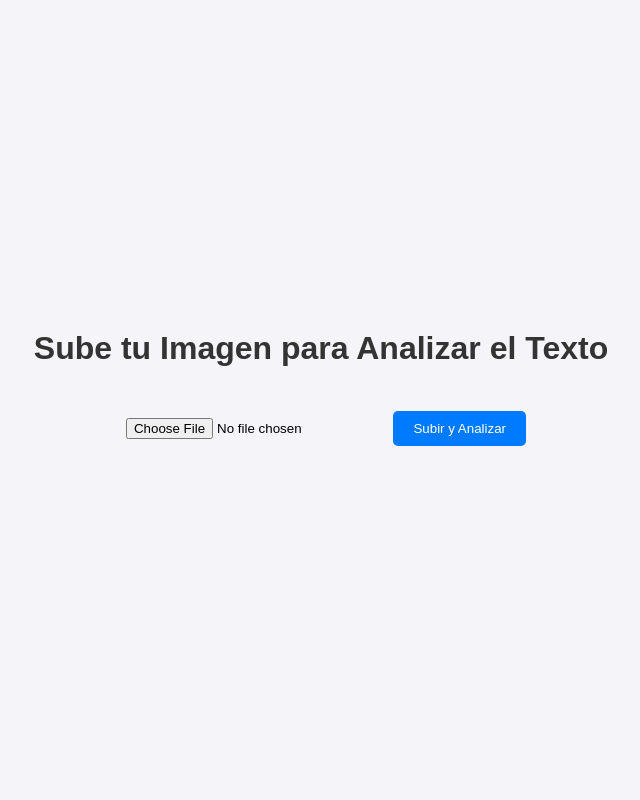
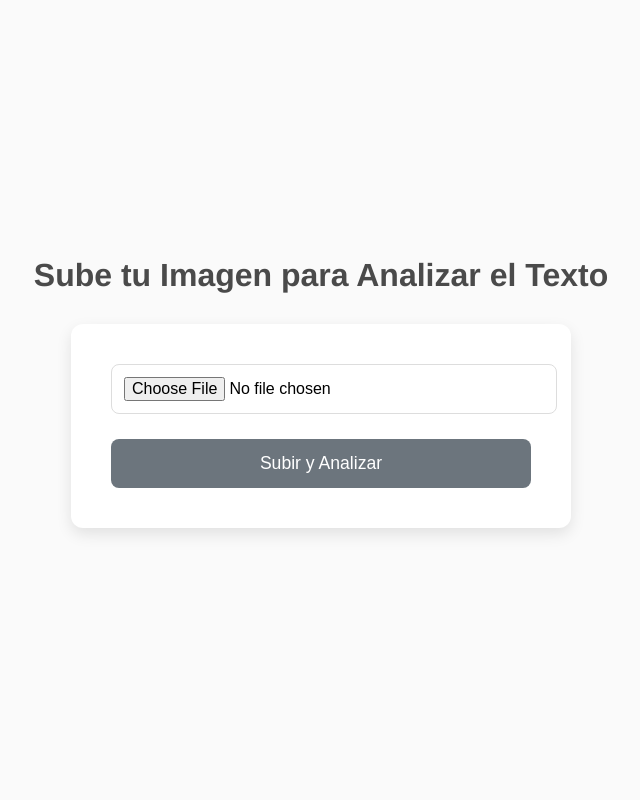
Before and after one commit to Steven62670/analizador-galeria-virtual, a Flask app: page / in a window 1280 px wide. Shown: the whole page, without its empty margins (319-959 px from the left). Run offline with Flask 2, Linux system fonts and the light colour scheme.

Commit message:
Cambios Index

```diff
--- a/app/templates/index.html
+++ b/app/templates/index.html
@@ -1,12 +1,12 @@
 <!DOCTYPE html>
-<html lang="en">
+<html lang="es">
 <head>
     <meta charset="UTF-8">
     <meta name="viewport" content="width=device-width, initial-scale=1.0">
     <title>Subir y Analizar Imagen</title>
     <style>
         body {
-            font-family: Arial, sans-serif;
+            font-family: 'Helvetica Neue', Helvetica, Arial, sans-serif;
             margin: 0;
             padding: 0;
             display: flex;
@@ -14,39 +14,75 @@
             align-items: center;
             justify-content: center;
             min-height: 100vh;
-            background-color: #f4f4f9;
+            background: #fafafa;
         }
         h1 {
-            color: #333;
+            color: #4a4a4a;
+            font-size: 2rem;
+            margin-bottom: 30px;
+            text-align: center;
         }
         form {
-            margin-top: 20px;
+            background-color: #fff;
+            padding: 40px;
+            border-radius: 12px;
+            box-shadow: 0 6px 15px rgba(0, 0, 0, 0.1);
+            text-align: center;
+            width: 100%;
+            max-width: 420px;
         }
         input[type="file"] {
-            padding: 10px;
-            margin-bottom: 10px;
+            padding: 12px;
+            margin-bottom: 25px;
+            width: 100%;
+            border: 1px solid #ddd;
+            border-radius: 8px;
+            font-size: 1rem;
+            transition: border-color 0.3s;
+        }
+        input[type="file"]:focus {
+            border-color: #8f8f8f;
         }
         button {
-            padding: 10px 20px;
-            background-color: #007BFF;
-            color: #fff;
+            padding: 14px 28px;
+            background-color: #6c757d;
+            color: white;
             border: none;
-            border-radius: 5px;
+            border-radius: 8px;
             cursor: pointer;
+            font-size: 1.1rem;
+            width: 100%;
+            transition: background-color 0.3s;
         }
         button:hover {
-            background-color: #0056b3;
+            background-color: #5a6268;
         }
         #result {
-            margin-top: 20px;
-            padding: 20px;
-            background-color: #e9f7ef;
-            border: 1px solid #d4edda;
-            border-radius: 5px;
+            margin-top: 40px;
+            padding: 25px;
+            background-color: #f8f9fa;
+            border: 1px solid #e0e0e0;
+            border-radius: 12px;
             display: none;
+            width: 100%;
+            max-width: 420px;
+            box-shadow: 0 6px 15px rgba(0, 0, 0, 0.1);
+        }
+        #result h2 {
+            margin-bottom: 15px;
+            font-size: 1.4rem;
+            color: #343a40;
+        }
+        #textResult {
+            font-size: 1rem;
+            color: #495057;
+            line-height: 1.6;
         }
         .error {
-            color: red;
+            color: #e53e3e;
+            margin-top: 20px;
+            font-size: 1rem;
+            text-align: center;
         }
     </style>
 </head>
```
